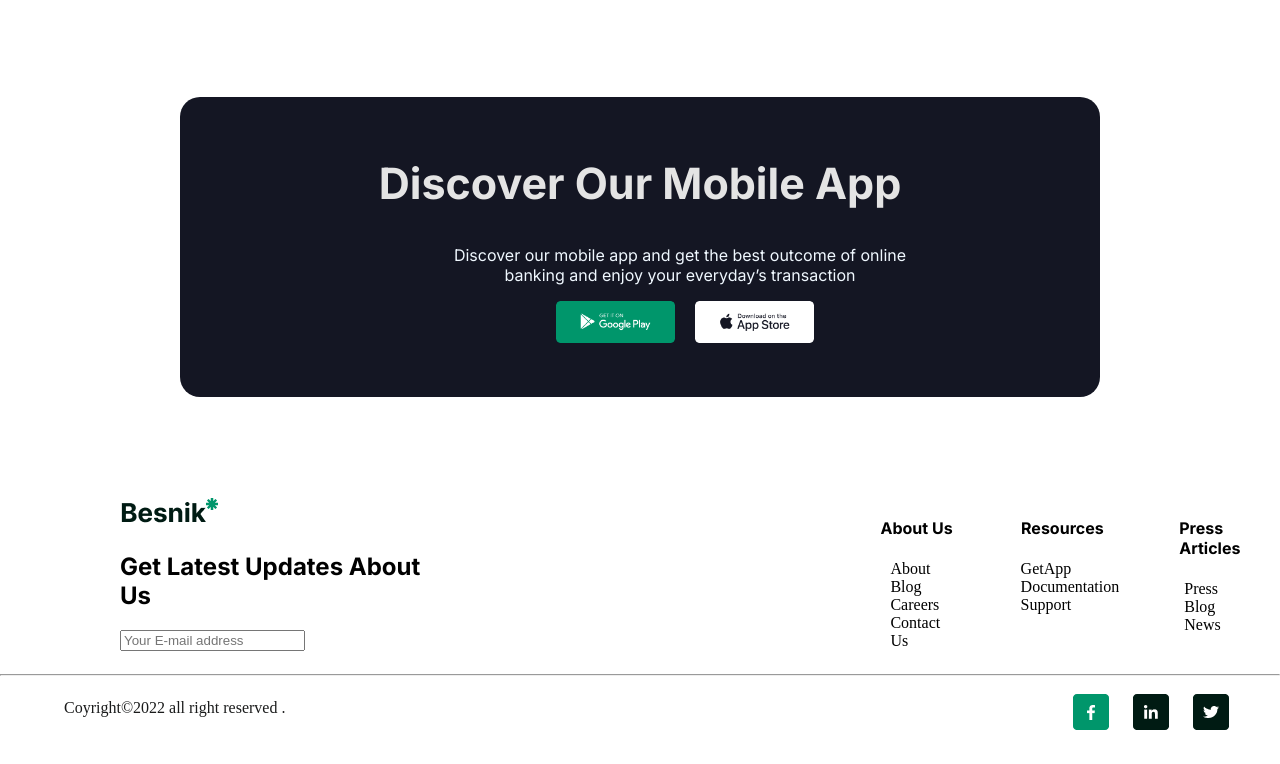
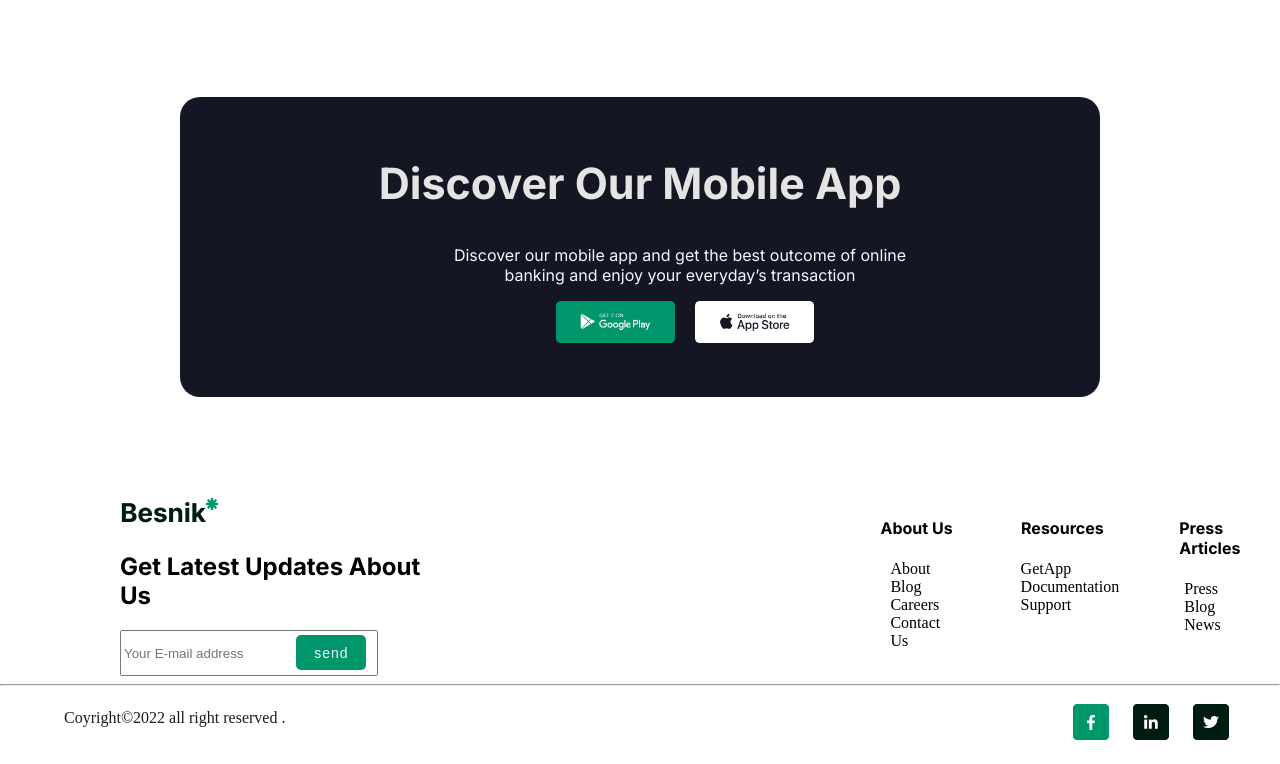
Before and after one commit to jahid5856/new-page, a plain HTML site: page index.html in a window 1280 px wide. Shown: the part 2716-3480 px from the top of the page. Drawn offline with Linux system fonts and the light colour scheme.

Commit message:
complete

```diff
--- a/index.html
+++ b/index.html
@@ -142,7 +142,11 @@
                 <img src="image/Logo.png" alt="">
                 <h2 class="font">Get Latest Updates About Us </h2>
 
-                <input type="text" name="" id="name" placeholder="Your E-mail address" required>
+                <div class="label">
+                    <input type="text" name=""  id="name"  placeholder="Your E-mail address" required>
+                    <button class="button">send</button>
+                </div>
+
             </div>
 
             <div class="input">
--- a/style.css
+++ b/style.css
@@ -113,9 +113,9 @@ nav {
     width: 250px;
     height: 200px;
     text-align: center;
-    background: #e4e4e4;
+    background: #ffffff;
     padding: 70px 50px;
-    box-shadow: 10px 10px 10px 10px;
+    box-shadow: rgba(0, 0, 0, 0.25) 0px 0.0625em 0.0625em, rgba(0, 0, 0, 0.25) 0px 0.125em 0.5em, rgba(255, 255, 255, 0.1) 0px 0px 0px 1px inset;
 }
 
 
@@ -250,7 +250,7 @@ nav {
     text-align: center;
     font-size: 43px;
     /* padding: 30px 0px; */
-     padding-top: 60px;
+    padding-top: 60px;
 }
 
 
@@ -324,6 +324,35 @@ nav {
     margin-left: 25px;
 }
 
+.label {
+    position: relative;
+}
+
+input {
+    width: 250px;
+    height: 40px;
+
+}
+
+button {
+    background-color: #00966B;
+    border: none;
+    color: aliceblue;
+    border-radius: 5px;
+    height: 35px;
+    width: 70px;
+    margin-top: 5px;
+    position: absolute;
+    top: 0;
+    right: 0;
+    bottom: 0;
+    letter-spacing: 1px;
+    /* text-transform: uppercase; */
+    font-size: 14px;
+    /* cursor: pointer; */
+    margin-right: 80px;
+}
+
 /* last part */
 
 .last {
```
